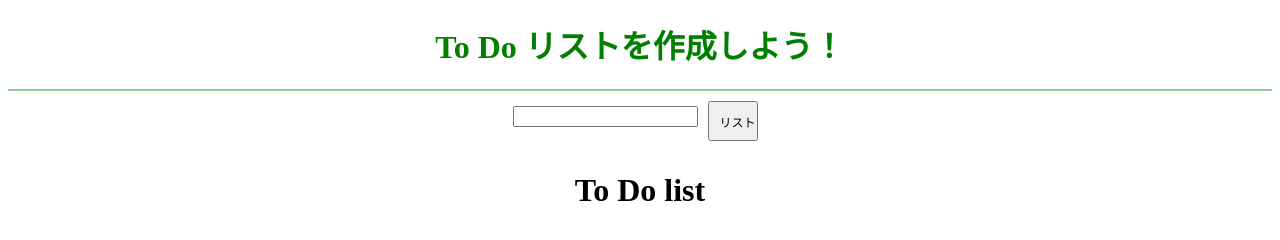
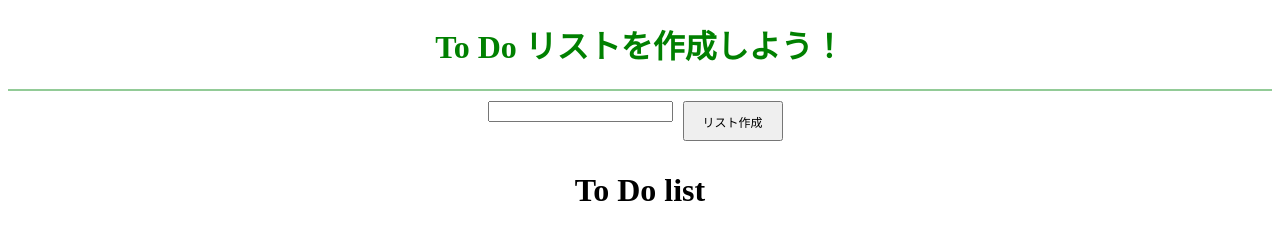
Before and after one commit to yochan0103/ToDoList, a plain HTML site: page index.html in a window 1280 px wide. Drawn offline with Linux system fonts and the light colour scheme.

Commit message:
Update style.css

```diff
--- a/style.css
+++ b/style.css
@@ -20,7 +20,7 @@ body{
 }
 
 .input{
-    width: 50px;
+    width: 100px;
     height: 40px;
     margin: 10px;
     padding: 10px;
@@ -28,7 +28,7 @@ body{
 }
 
 .textform{
-    margin-top:15px;
+    margin-top:10px;
 }
 
 .Do-list h1{
```
